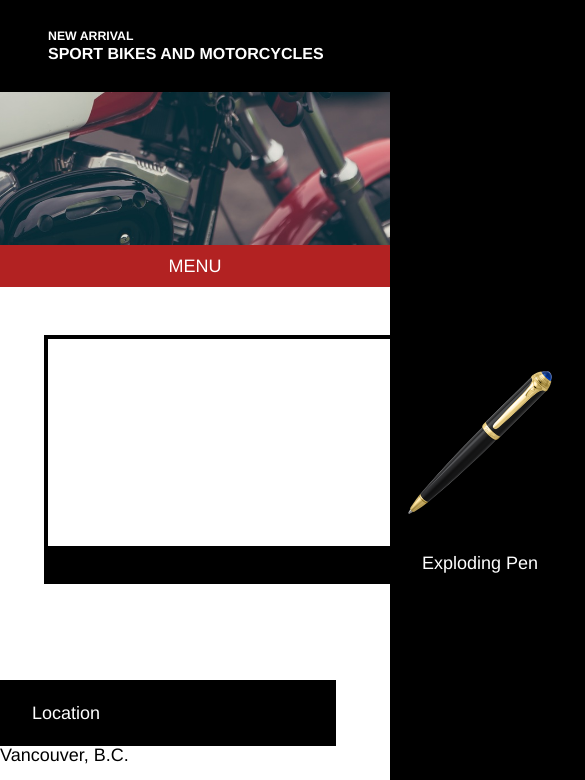
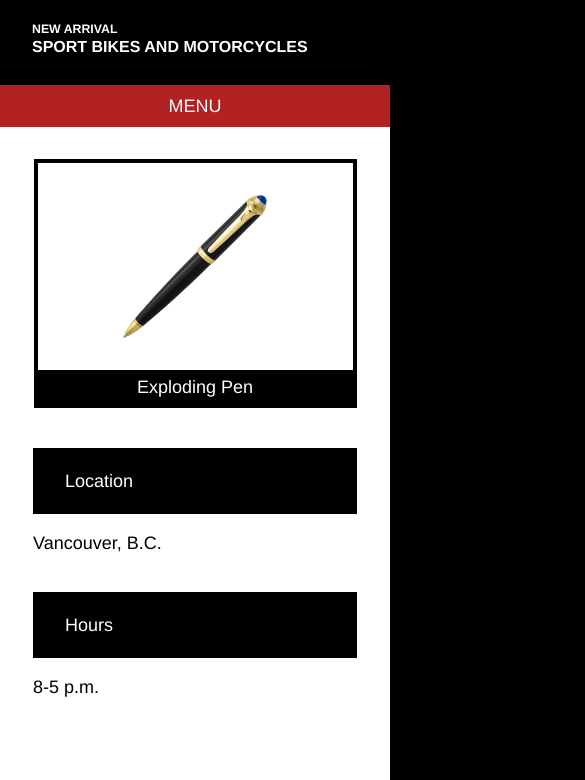
Before and after one commit to HeidiPierce/secret-agent, a plain HTML site: page index.html in a window 390 px wide. Shown: the part 207-987 px from the top of the page, 585 px wide, since content can reach past the window. Drawn offline with Linux system fonts and the light colour scheme.

Commit message:
final commit including responsive design.

```diff
--- a/resources/css/style.css
+++ b/resources/css/style.css
@@ -7,12 +7,11 @@ body {
 }
 /*header*/
 .inner-box {
-  width: 960px;
+  max-width: 960px;
   margin: 0 auto;
 }
 header {
   width: 100%;
-
 }
 header .inner-box {
   padding: 0.3rem 0;
@@ -41,12 +40,15 @@ header h2 {
   display: flex;
   align-items: center;
 }
+.bike-box .inner-box {
+  width: 960px;
+}
 .bike-text {
   background-color: black;
   width: 25rem;
   padding-left: 3rem;
 }
-.bike-text h4{
+.bike-text h4 {
   padding: 2rem 0 0.25rem;
 }
 .bike-text h1 {
@@ -57,23 +59,21 @@ header h2 {
 /*menu container---this is how I got the items on the same line, spaced evenly*/
 nav {
   background-color: firebrick;
-
 }
 nav .response-menu {
   display: none;
   padding: 0.75rem 0;
-
 }
 .menu {
   max-width: 960px;
   margin: 0 auto;
 }
 nav ul {
+  padding: 0.75rem 0;
+  list-style: none;
   display: flex;
   align-items: center;
   justify-content: space-between;
-  padding: 0.75rem 0;
-  list-style: none;
 }
 a {
   color: white;
@@ -85,18 +85,17 @@ section {
   margin: 0 auto;
 }
 .products {
+  padding: 2rem 20px 0;
   display: flex;
   justify-content: space-between;
-  padding: 3rem 0;
 }
 .product {
   border: 4px solid black;
   text-align: center;
   width: 30%;
+  height: auto;
   display: flex;
-  align-items: center;
   flex-direction: column;
-  height: auto;
 }
 .product img {
   margin: auto;
@@ -110,10 +109,9 @@ section {
 }
 /*business info boxes---this is how I fixed putting both info's side by side, with correct spacing & the background color the right size*/
 .business-info {
+  padding: 2.5rem 15px 2rem;
   display: flex;
   justify-content: space-between;
-  flex-direction: row;
-  padding: 3rem 0 4rem;
 }
 .business-info h3 {
   background-color: black;
@@ -121,9 +119,13 @@ section {
 }
 .business-info h4 {
   color: black;
+  padding: 20px 0 40px;
 }
 .info-1, .info-2 {
   width: 35%;
+}
+.info-2 h4 {
+  padding-bottom: 55px;
 }
 /*footer*/
 footer {
@@ -132,30 +134,30 @@ footer {
 footer h3 {
   padding: 5rem 0;
 }
-/*responsive design*/
+/*responsive design: 1024px*/
     @media only screen and (max-width: 1024px) {
+      .bike-text {
+        font-weight: bold;
+      }
       .bike-text h4 {
         font-size: 0.77rem;
-    font-weight: bold;
       }
       .bike-text h1 {
         font-size: 1rem;
-    font-weight: bold;
       }
       nav {
         text-align: center;
         padding: 10px;
         height: 42px;
       }
-  nav ul{
-    display: none;
-}
       nav .response-menu {
         display: block;
       }
+      nav ul {
+        display: none;
+      }
       .products {
-    display: flex;
-    justify-content: space-betweeen;
+        justify-content: space-between;
       }
       .product {
         width: 46%;
@@ -163,39 +165,53 @@ footer h3 {
       .product:last-child {
         display: none;
       }
-  .business-info {
-    display: flex;
     }
-}
+    /*responsive design: 470px*/
     @media only screen and (max-width: 470px) {
-  .logo img {
-    display: flex;
+      .logo {
         justify-content: center;
       }
       header h2 {
         display: none;
       }
+      .bike-box {
+        height: 15rem;
+        width: 100%;
+        align-items: flex-end;
+      }
+      .bike-box .inner-box {
+        align-items: flex-end;
+      }
+      .bike-box url {
+        height: 10rem;
+      }
       .bike-text {
         font-weight: bold;
         width: 100%;
+        padding-left: 2rem;
       }
       .bike-text h3 {
         font-size: 0.77rem;
+        padding-top: 1rem;
       }
       .bike-text h1{
         font-size: 1rem;
       }
       .products {
-    display: flex;
         justify-content: center;
-
       }
       .product {
         width: 90%;
-    overflow: hidden;
       }
       .product:nth-child(2) {
         display: none;
+      }
+      .business-info {
+        flex-direction: column;
+      }
+      .info-1, .info-2 {
+        width: 90%;
+        margin: 0 auto;
       }
       footer h3 {
         text-align: center;
```
Also changed, not shown: index.html (+1 -8 lines). Lines whose indentation alone changed are shown as unchanged.
